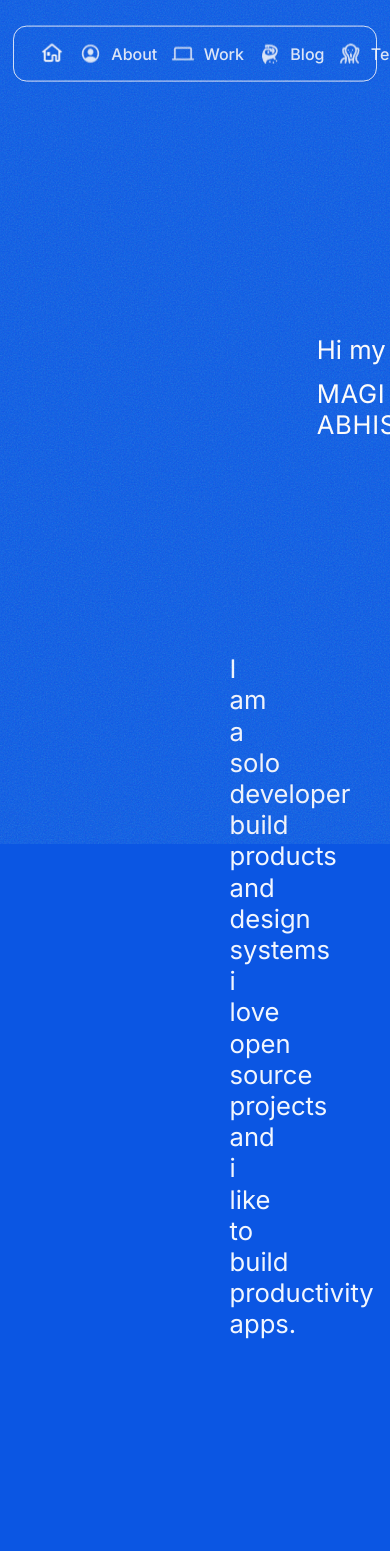
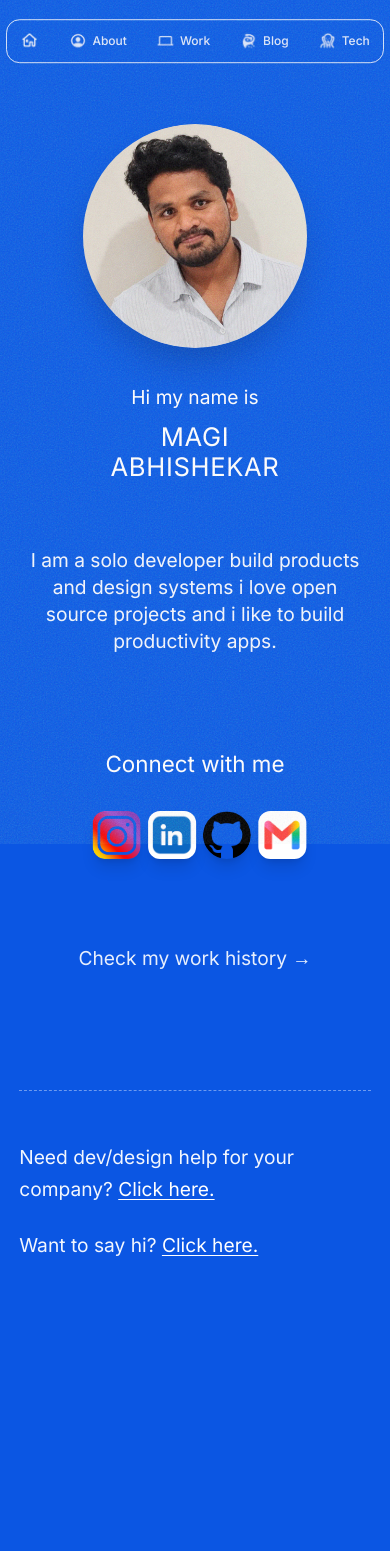
Before and after one commit to theabhishekarmagi/Portfolio, a React (Vite) app: page / in a window 390 px wide. Shown: the top 1551 px of the page. Built offline with nearby package versions, Linux system fonts and the light colour scheme.

Commit message:
Fix mobile responsiveness and add scroll animations

```diff
--- a/src/components/Navbar.jsx
+++ b/src/components/Navbar.jsx
@@ -10,10 +10,16 @@ export default function Navbar({ activeTab, setActiveTab }) {
   ];
 
   return (
-    <header className="sticky top-8 z-50 flex justify-center px-4">
+    <header className="sticky top-6 sm:top-8 z-50 flex justify-center px-2 sm:px-4">
       <nav
-        className="flex items-center justify-between px-6 sm:px-10 py-3 sm:py-4 rounded-[17px] border border-white/80 max-w-[808px] w-full bg-transparent transition-all duration-300 select-none shadow-sm"
+        className="flex items-center justify-between px-3 sm:px-10 py-2 sm:py-4 rounded-[17px] border border-white/80 max-w-[808px] w-full bg-transparent transition-all duration-300 select-none shadow-sm overflow-x-auto"
+        style={{ msOverflowStyle: 'none', scrollbarWidth: 'none' }}
       >
+        <style>{`
+          nav::-webkit-scrollbar {
+            display: none;
+          }
+        `}</style>
         {navItems.map((item) => {
           const isActive = activeTab === item.id;
 
@@ -24,12 +30,12 @@ export default function Navbar({ activeTab, setActiveTab }) {
                 setActiveTab(item.id);
                 window.scrollTo({ top: 0, behavior: 'smooth' });
               }}
-              className={`flex items-center gap-2.5 sm:gap-3 px-2 sm:px-3 py-1.5 rounded-lg transition-all duration-200 group cursor-pointer ${
+              className={`flex items-center gap-1.5 sm:gap-3 px-1 sm:px-3 py-1.5 rounded-lg transition-all duration-200 group cursor-pointer flex-shrink-0 ${
                 isActive ? 'opacity-100' : 'opacity-85 hover:opacity-100'
               }`}
             >
               {/* Exact Figma SVG Icon */}
-              <div className="w-8 h-8 sm:w-10 sm:h-10 flex items-center justify-center flex-shrink-0 transition-transform duration-200 group-hover:scale-105">
+              <div className="w-6 h-6 sm:w-10 sm:h-10 flex items-center justify-center flex-shrink-0 transition-transform duration-200 group-hover:scale-105">
                 <img
                   src={item.icon}
                   alt={item.label || item.id}
@@ -39,8 +45,8 @@ export default function Navbar({ activeTab, setActiveTab }) {
 
               {/* Label matching Figma 24px Inter Medium */}
               {item.label && (
-                <span className={`text-xl sm:text-2xl font-medium tracking-normal text-white ${
-                  isActive ? 'font-semibold underline underline-offset-8 decoration-white/60' : 'font-medium'
+                <span className={`text-[15px] sm:text-2xl font-medium tracking-normal text-white ${
+                  isActive ? 'font-semibold underline underline-offset-4 sm:underline-offset-8 decoration-white/60' : 'font-medium'
                 }`}>
                   {item.label}
                 </span>
--- a/src/views/HomeView.jsx
+++ b/src/views/HomeView.jsx
@@ -1,6 +1,30 @@
-import React from 'react';
+import React, { useState, useEffect, useRef } from 'react';
 
 export default function HomeView({ setActiveTab }) {
+  const [iconsInView, setIconsInView] = useState(false);
+  const iconsRef = useRef(null);
+
+  useEffect(() => {
+    const observer = new IntersectionObserver(
+      ([entry]) => {
+        if (entry.isIntersecting && window.innerWidth < 768) {
+          setIconsInView(true);
+        } else {
+          setIconsInView(false);
+        }
+      },
+      { threshold: 0.3 }
+    );
+
+    if (iconsRef.current) {
+      observer.observe(iconsRef.current);
+    }
+
+    return () => {
+      if (iconsRef.current) observer.unobserve(iconsRef.current);
+    };
+  }, []);
+
   return (
     /*
      * Frame is 1440px wide. We use a max-w-[1440px] container.
@@ -20,41 +44,28 @@ export default function HomeView({ setActiveTab }) {
      *   Dream logo:           x=164 (11.4%), w=123, h=171
      *   Software Dev title:   x=338 (23.5%)
      */
-    <main className="w-full max-w-[1440px] mx-auto font-['Inter'] pb-48 relative">
+    <main className="w-full max-w-[1440px] mx-auto font-['Inter'] pb-32 md:pb-48 relative overflow-x-hidden">
 
       {/* ── HERO SECTION ─────────────────────────────────────────────────────── */}
-      {/*
-       * Photo: x=655, y=378, w=435, h=426 (circle)
-       * "Hi my name is": x=396, y=499 (starts 259px left of photo, 121px below photo top)
-       * "MAGI ABISHEKAR": x=445, y=591 (at vertical center of photo: 378+426/2=591)
-       *
-       * Layout: text block is at 27-31% from left, photo at 45-76%
-       * → Use a flex row. Photo width fixed at 435px.
-       *   Left column: text. Right: photo. Space them with gap.
-       */}
       <section
-        className="relative pt-[200px] pb-[120px]"
+        className="relative pt-[100px] sm:pt-[150px] md:pt-[200px] pb-[80px] md:pb-[120px] px-6 md:px-0"
       >
-        {/* Position the flex row so text starts at x=396 from page left */}
         <div
-          className="flex items-center"
-          style={{ paddingLeft: 396, gap: 255 }}
+          className="flex flex-col-reverse md:flex-row items-center justify-center md:justify-start gap-12 md:gap-[150px] lg:gap-[255px] md:pl-[200px] lg:pl-[396px]"
         >
-          {/* Text block: "Hi my name is" at y=499, "MAGI ABISHEKAR" at y=591 */}
-          {/* Both are 32px, weight 400 */}
-          <div className="flex-shrink-0">
-            <p className="text-[32px] leading-[39px] font-normal text-white mb-4">
+          {/* Text block */}
+          <div className="flex-shrink-0 text-center md:text-left">
+            <p className="text-[24px] sm:text-[32px] leading-[1.2] font-normal text-white mb-4">
               Hi my name is
             </p>
-            <h1 className="text-[32px] leading-[39px] font-normal text-white tracking-wide">
+            <h1 className="text-[32px] sm:text-[40px] leading-[1.2] font-normal text-white tracking-wide">
               MAGI<br />ABHISHEKAR
             </h1>
           </div>
 
-          {/* Photo: 435x426 circle */}
+          {/* Photo */}
           <div
-            className="rounded-full overflow-hidden flex-shrink-0 shadow-2xl"
-            style={{ width: 435, height: 426 }}
+            className="rounded-full overflow-hidden flex-shrink-0 shadow-2xl w-[280px] h-[280px] sm:w-[350px] sm:h-[350px] md:w-[435px] md:h-[426px]"
           >
             <img
               src="/assets/profile.png"
@@ -66,40 +77,29 @@ export default function HomeView({ setActiveTab }) {
       </section>
 
       {/* ── BIO TEXT ─────────────────────────────────────────────────────────── */}
-      {/* Figma: x=287, w=868, centered at x=721 (≈ center of 1440px frame) */}
       <section
-        className="pb-[240px]"
-        style={{ paddingLeft: 287, paddingRight: 287 }}
+        className="pb-[120px] md:pb-[240px] px-6 sm:px-12 md:px-[150px] lg:px-[287px]"
       >
-        <p className="text-[32px] leading-[39px] font-normal text-white/95">
+        <p className="text-[24px] sm:text-[32px] leading-[1.4] font-normal text-white/95 text-center md:text-left">
           I am a solo developer build products and design systems i love open source projects and i like to build productivity apps.
         </p>
       </section>
 
       {/* ── CONNECT SECTION ─────────────────────────────────────────────────── */}
-      {/*
-       * "Connect with me": x=470, y=1211, w=279
-       * Instagram:         x=762, y=1184, w=83,  h=82
-       * LinkedIn:          x=814, y=1175, w=101, h=101
-       * GitHub:            x=870, y=1191, w=78,  h=77
-       * "Check my work history →": x=966, y=1417, w=306
-       */}
-      <section className="pb-[360px]">
-        {/* Connect with me + social icons inline row */}
-        {/* "Connect with me" starts at x=470, social icons start at x=762 */}
-        {/* Gap between text right edge (470+279=749) and instagram (762) = 13px */}
+      <section className="pb-[150px] md:pb-[360px] px-6 md:px-0">
         <div
-          className="flex items-center mb-[200px] group cursor-default"
-          style={{ paddingLeft: 470 }}
+          className="flex flex-col md:flex-row items-center mb-[100px] md:mb-[200px] group cursor-default md:pl-[200px] lg:pl-[470px]"
+          ref={iconsRef}
         >
-          <span className="text-[32px] leading-[51px] font-normal text-white whitespace-nowrap mr-[13px]">
+          <span className="text-[28px] sm:text-[32px] leading-[1.2] font-normal text-white whitespace-nowrap mb-8 md:mb-0 md:mr-[13px]">
             Connect with me
           </span>
 
           {/* Social icons cluster with negative overlap and scattered rotations */}
-          <div className="flex items-center">
+          {/* Shift container left by 40px on mobile to compensate for the rightward spread */}
+          <div className={`flex items-center transform scale-75 sm:scale-100 transition-transform duration-500 ${iconsInView ? '-translate-x-[40px] sm:translate-x-0' : 'translate-x-0'}`}>
             {/* Instagram: rotated left */}
-            <div className="transition-all duration-300 ease-out z-10 relative flex-shrink-0 -rotate-6 translate-y-1 group-hover:rotate-0 group-hover:translate-y-0">
+            <div className={`transition-all duration-500 ease-out z-10 relative flex-shrink-0 ${iconsInView ? 'rotate-0 translate-y-0' : '-rotate-6 translate-y-1 group-hover:rotate-0 group-hover:translate-y-0'}`}>
               <a
                 href="https://www.instagram.com/theabhishekar/"
                 target="_blank"
@@ -117,7 +117,7 @@ export default function HomeView({ setActiveTab }) {
 
             {/* LinkedIn: overlaps instagram, rotated right */}
             <div
-              className="transition-all duration-300 ease-out z-20 relative flex-shrink-0 rotate-6 -translate-y-1 group-hover:rotate-0 group-hover:translate-y-0 group-hover:translate-x-[40px]"
+              className={`transition-all duration-500 ease-out z-20 relative flex-shrink-0 ${iconsInView ? 'rotate-0 translate-y-0 translate-x-[40px]' : 'rotate-6 -translate-y-1 group-hover:rotate-0 group-hover:translate-y-0 group-hover:translate-x-[40px]'}`}
               style={{ marginLeft: -28 }}
             >
               <a
@@ -137,7 +137,7 @@ export default function HomeView({ setActiveTab }) {
 
             {/* GitHub: overlaps linkedin, rotated left */}
             <div
-              className="transition-all duration-300 ease-out z-30 relative flex-shrink-0 -rotate-6 translate-y-1 group-hover:rotate-0 group-hover:translate-y-0 group-hover:translate-x-[80px]"
+              className={`transition-all duration-500 ease-out z-30 relative flex-shrink-0 ${iconsInView ? 'rotate-0 translate-y-0 translate-x-[80px]' : '-rotate-6 translate-y-1 group-hover:rotate-0 group-hover:translate-y-0 group-hover:translate-x-[80px]'}`}
               style={{ marginLeft: -28 }}
             >
               <a
@@ -157,7 +157,7 @@ export default function HomeView({ setActiveTab }) {
 
             {/* Mail (Gmail): overlaps github, rotated right */}
             <div
-              className="transition-all duration-300 ease-out z-40 relative flex-shrink-0 rotate-6 -translate-y-1 group-hover:rotate-0 group-hover:translate-y-0 group-hover:translate-x-[120px]"
+              className={`transition-all duration-500 ease-out z-40 relative flex-shrink-0 ${iconsInView ? 'rotate-0 translate-y-0 translate-x-[120px]' : 'rotate-6 -translate-y-1 group-hover:rotate-0 group-hover:translate-y-0 group-hover:translate-x-[120px]'}`}
               style={{ marginLeft: -28 }}
             >
               <a
@@ -175,9 +175,8 @@ export default function HomeView({ setActiveTab }) {
           </div>
         </div>
 
-        {/* "Check my work history →": x=966, right edge at 966+306=1272 */}
-        {/* Right-padded to 1440-1272=168px from right */}
-        <div style={{ paddingRight: 168 }} className="flex justify-end">
+        {/* "Check my work history →" */}
+        <div className="flex justify-center md:justify-end md:pr-[100px] lg:pr-[168px]">
           <button
             onClick={() => {
               if (setActiveTab) {
@@ -185,7 +184,7 @@ export default function HomeView({ setActiveTab }) {
                 window.scrollTo({ top: 0, behavior: 'smooth' });
               }
             }}
-            className="text-[32px] leading-[34px] font-normal text-white/90 hover:text-white text-right hover:underline transition-all cursor-pointer"
+            className="text-[24px] sm:text-[32px] leading-[1.2] font-normal text-white/90 hover:text-white text-center md:text-right hover:underline transition-all cursor-pointer"
           >
             Check my work history →
           </button>
--- a/src/views/WorkView.jsx
+++ b/src/views/WorkView.jsx
@@ -1,8 +1,31 @@
-import React, { useState } from 'react';
+import React, { useState, useEffect, useRef } from 'react';
 
 export default function WorkView({ setActiveTab }) {
   const [isExpanded, setIsExpanded] = useState(false);
   const [isAnimating, setIsAnimating] = useState(false);
+  const [iconsInView, setIconsInView] = useState(false);
+  const iconsRef = useRef(null);
+
+  useEffect(() => {
+    const observer = new IntersectionObserver(
+      ([entry]) => {
+        if (entry.isIntersecting && window.innerWidth < 768) {
+          setIconsInView(true);
+        } else {
+          setIconsInView(false);
+        }
+      },
+      { threshold: 0.3 }
+    );
+
+    if (iconsRef.current) {
+      observer.observe(iconsRef.current);
+    }
+
+    return () => {
+      if (iconsRef.current) observer.unobserve(iconsRef.current);
+    };
+  }, []);
 
   const handleClick = () => {
     if (isExpanded) return;
@@ -20,15 +43,16 @@ export default function WorkView({ setActiveTab }) {
         className="w-full max-w-[1440px] mx-auto px-6 font-['Inter'] min-h-[80vh] flex flex-col items-center justify-center cursor-pointer relative"
         onClick={handleClick}
       >
-        <div className={`flex flex-col md:flex-row items-center group transition-opacity duration-500 ease-out ${isAnimating ? 'opacity-0' : 'opacity-100'}`}>
+        <div className={`flex flex-col md:flex-row items-center group transition-opacity duration-500 ease-out ${isAnimating ? 'opacity-0' : 'opacity-100'}`} ref={iconsRef}>
           <span className="text-[32px] sm:text-[40px] md:text-[48px] leading-[1.2] font-normal text-white mr-0 md:mr-[20px] mb-12 md:mb-0 whitespace-nowrap">
             Projects I've build
           </span>
 
           {/* Social icons cluster with negative overlap and scattered rotations */}
-          <div className="flex items-center">
+          {/* Shift container left by 40px on mobile to compensate for the rightward spread, keeping it centered */}
+          <div className={`flex items-center transform scale-75 sm:scale-100 transition-transform duration-500 ${iconsInView ? '-translate-x-[40px] sm:translate-x-0' : 'translate-x-0'}`}>
             {/* GitDesk: rotated left */}
-            <div className={`group/icon transition-all duration-300 ease-out z-10 relative flex-shrink-0 -rotate-6 translate-y-1 ${isAnimating ? 'rotate-0 translate-y-0' : 'group-hover:rotate-0 group-hover:translate-y-0'}`}>
+            <div className={`group/icon transition-all duration-500 ease-out z-10 relative flex-shrink-0 ${isAnimating || iconsInView ? 'rotate-0 translate-y-0' : '-rotate-6 translate-y-1 group-hover:rotate-0 group-hover:translate-y-0'}`}>
               <div className="absolute -top-14 left-1/2 -translate-x-1/2 px-5 py-2.5 bg-[#333333] text-white text-[16px] sm:text-[20px] leading-tight rounded-full opacity-0 pointer-events-none transition-opacity duration-200 group-hover/icon:opacity-100 whitespace-nowrap z-50">
                 GitDesk
               </div>
@@ -39,7 +63,7 @@ export default function WorkView({ setActiveTab }) {
 
             {/* Draw.io Figma: overlaps, rotated right */}
             <div
-              className={`group/icon transition-all duration-300 ease-out z-20 relative flex-shrink-0 rotate-6 -translate-y-1 ${isAnimating ? 'rotate-0 translate-y-0 translate-x-[60px]' : 'group-hover:rotate-0 group-hover:translate-y-0 group-hover:translate-x-[60px]'}`}
+              className={`group/icon transition-all duration-500 ease-out z-20 relative flex-shrink-0 ${isAnimating || iconsInView ? 'rotate-0 translate-y-0 translate-x-[40px] sm:translate-x-[60px]' : 'rotate-6 -translate-y-1 group-hover:rotate-0 group-hover:translate-y-0 group-hover:translate-x-[40px] sm:group-hover:translate-x-[60px]'}`}
               style={{ marginLeft: -42 }}
             >
               <div className="absolute -top-14 left-1/2 -translate-x-1/2 px-5 py-2.5 bg-[#333333] text-white text-[16px] sm:text-[20px] leading-tight rounded-full opacity-0 pointer-events-none transition-opacity duration-200 group-hover/icon:opacity-100 whitespace-nowrap z-50">
@@ -52,7 +76,7 @@ export default function WorkView({ setActiveTab }) {
 
             {/* T-Works: overlaps, rotated left */}
             <div
-              className={`group/icon transition-all duration-300 ease-out z-30 relative flex-shrink-0 -rotate-6 translate-y-1 ${isAnimating ? 'rotate-0 translate-y-0 translate-x-[120px]' : 'group-hover:rotate-0 group-hover:translate-y-0 group-hover:translate-x-[120px]'}`}
+              className={`group/icon transition-all duration-500 ease-out z-30 relative flex-shrink-0 ${isAnimating || iconsInView ? 'rotate-0 translate-y-0 translate-x-[80px] sm:translate-x-[120px]' : '-rotate-6 translate-y-1 group-hover:rotate-0 group-hover:translate-y-0 group-hover:translate-x-[80px] sm:group-hover:translate-x-[120px]'}`}
               style={{ marginLeft: -42 }}
             >
               <div className="absolute -top-14 left-1/2 -translate-x-1/2 px-5 py-2.5 bg-[#333333] text-white text-[16px] sm:text-[20px] leading-tight rounded-full opacity-0 pointer-events-none transition-opacity duration-200 group-hover/icon:opacity-100 whitespace-nowrap z-50">
@@ -65,7 +89,7 @@ export default function WorkView({ setActiveTab }) {
 
             {/* DSR: overlaps, rotated right */}
             <div
-              className={`group/icon transition-all duration-300 ease-out z-40 relative flex-shrink-0 rotate-6 -translate-y-1 ${isAnimating ? 'rotate-0 translate-y-0 translate-x-[180px]' : 'group-hover:rotate-0 group-hover:translate-y-0 group-hover:translate-x-[180px]'}`}
+              className={`group/icon transition-all duration-500 ease-out z-40 relative flex-shrink-0 ${isAnimating || iconsInView ? 'rotate-0 translate-y-0 translate-x-[120px] sm:translate-x-[180px]' : 'rotate-6 -translate-y-1 group-hover:rotate-0 group-hover:translate-y-0 group-hover:translate-x-[120px] sm:group-hover:translate-x-[180px]'}`}
               style={{ marginLeft: -42 }}
             >
               <div className="absolute -top-14 left-1/2 -translate-x-1/2 px-5 py-2.5 bg-[#333333] text-white text-[16px] sm:text-[20px] leading-tight rounded-full opacity-0 pointer-events-none transition-opacity duration-200 group-hover/icon:opacity-100 whitespace-nowrap z-50">
```
